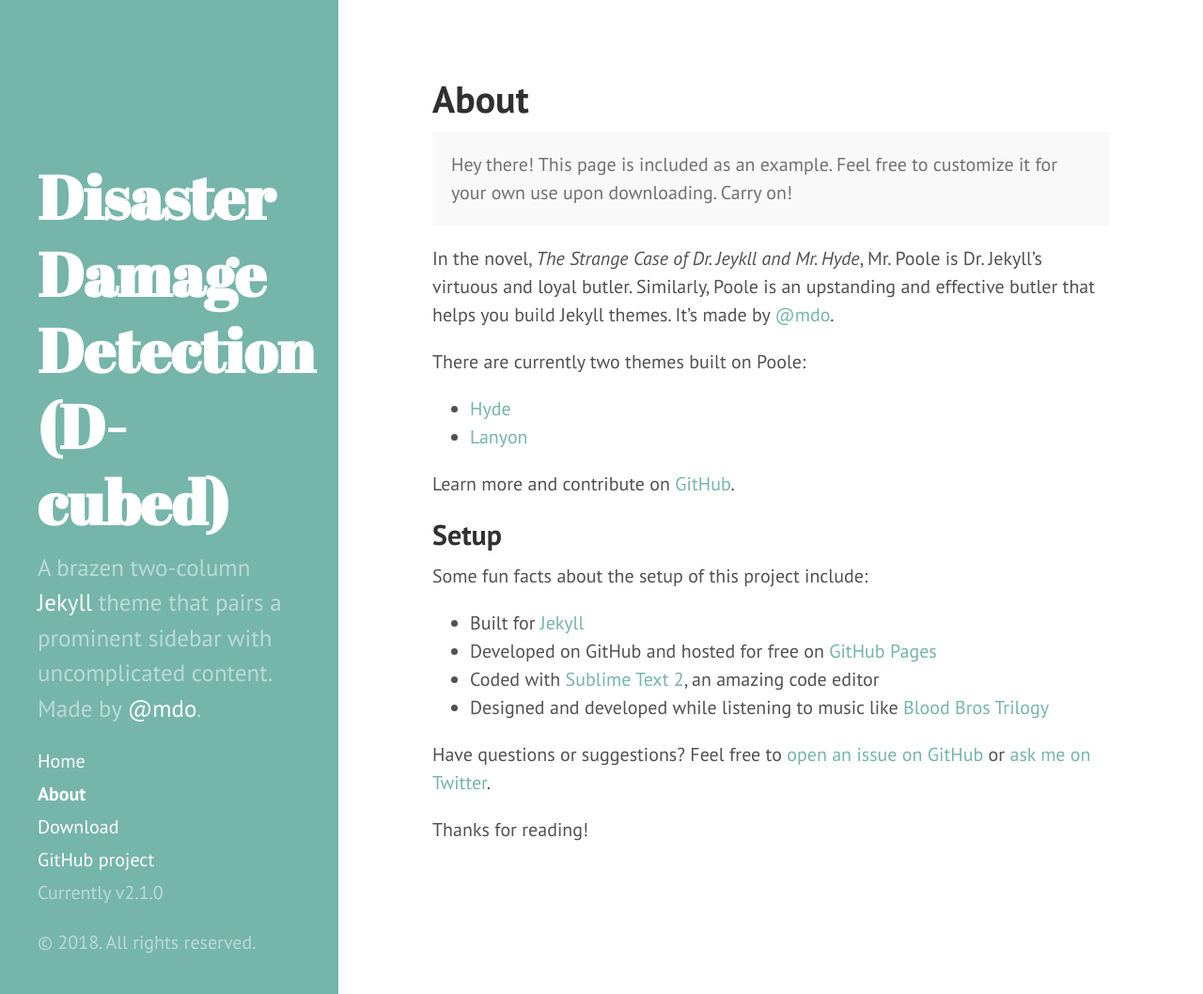
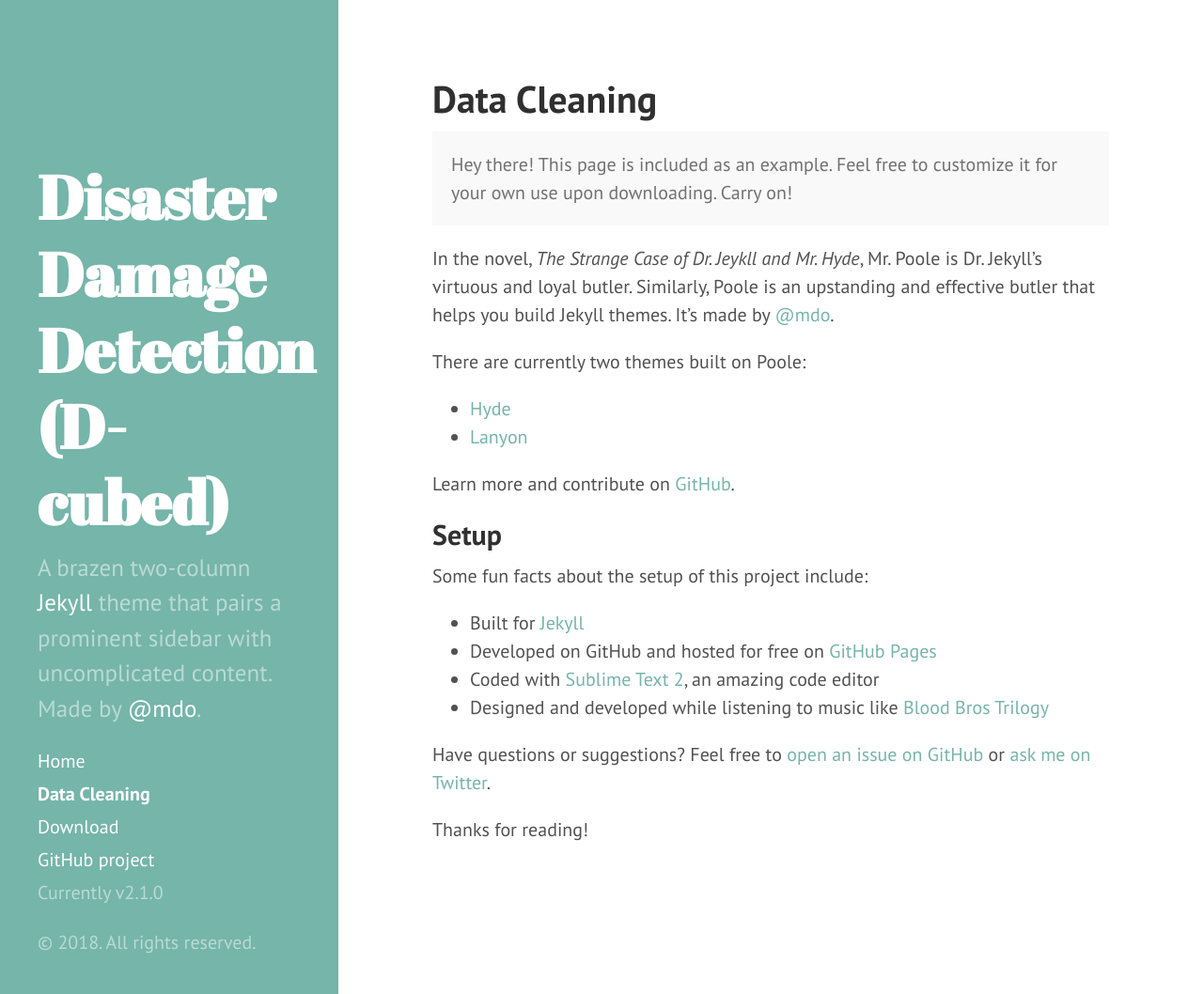
Before and after one commit to DDS-Lab/disaster-damage-detection, a Jekyll site: the page built from about.md, in a window 1280 px wide and 1058 px high. Shown: the whole window at 94% size. Built offline with Jekyll 4.4.1, drawn with Linux system fonts in a browser that asks for light colours.

Commit message:
Update about.md

```diff
--- a/about.md
+++ b/about.md
@@ -1,6 +1,6 @@
 ---
 layout: page
-title: About
+title: Data Cleaning
 ---
 
 <p class="message">
```
